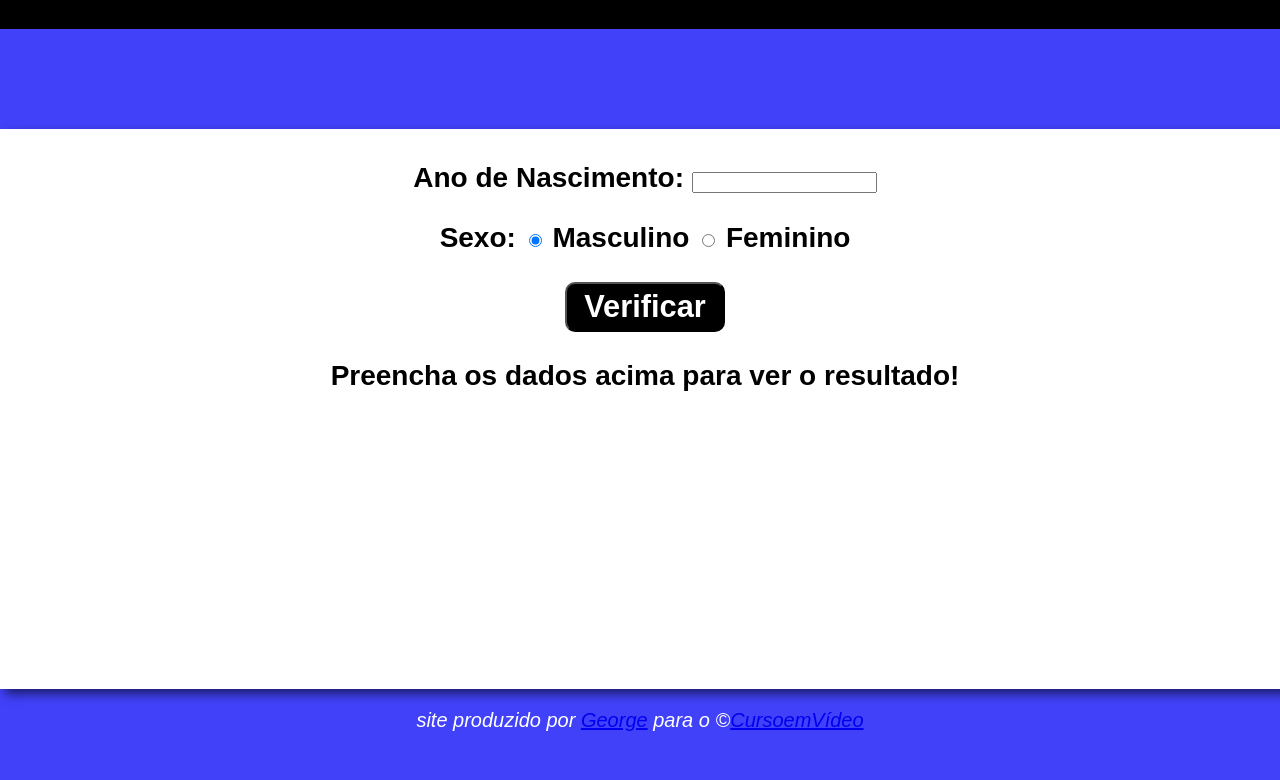
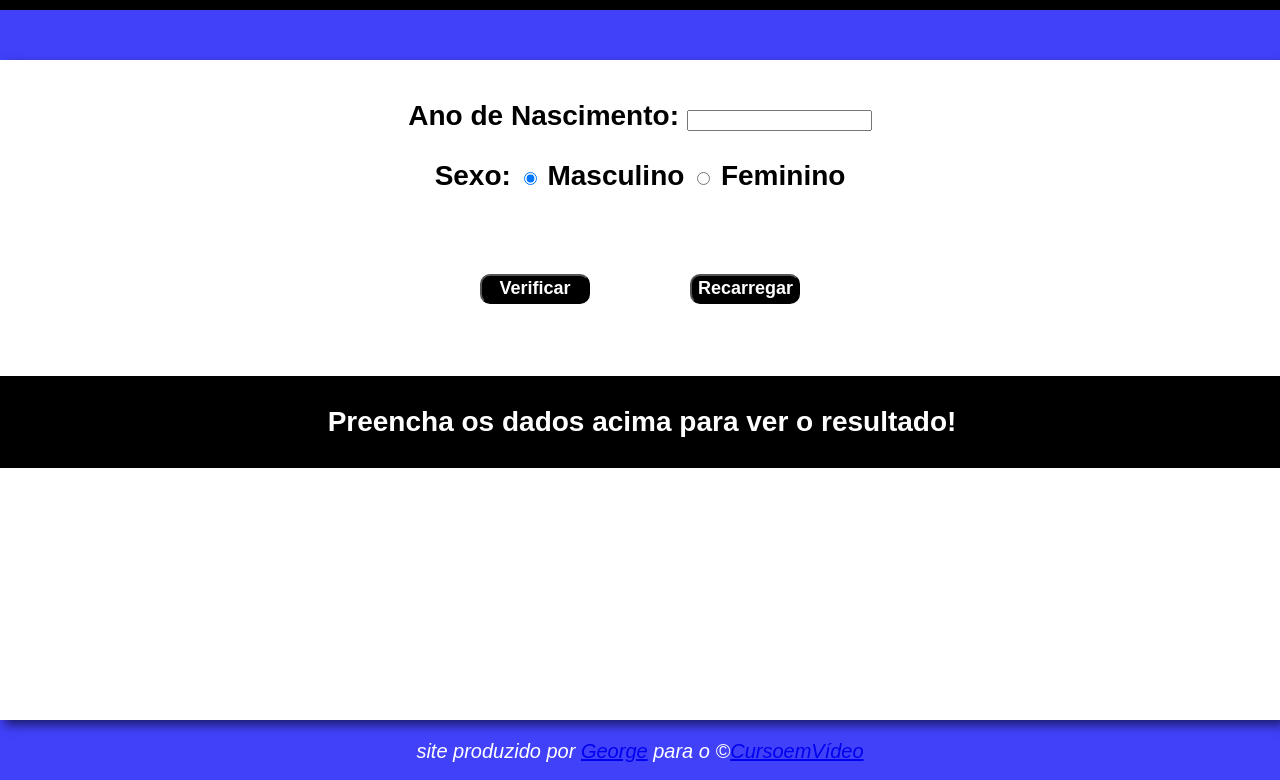
Before and after one commit to GeorgeMBS/Javascript, a plain HTML site: page projetos-js/projeto002/index.html in a window 1280 px wide. Shown: the part 80-860 px from the top of the page. Before the commit the page ends 832 px from the top, so only its background shows below. Drawn offline with Linux system fonts and the light colour scheme.

Commit message:
update curso

```diff
--- a/projetos-js/projeto002/código.js
+++ b/projetos-js/projeto002/código.js
@@ -56,9 +56,14 @@ function verificar() {
        document.getElementById("foto").style.borderColor = "black"
        document.getElementById("foto").style.borderRadius = "250px"
        document.getElementById("foto").style.position = "absolute"
-       document.getElementById("foto").style.left = "42.8%"
+       document.getElementById("foto").style.left = "41.8%"
        document.getElementById("foto").style.top = "57%"
+       document.getElementById("foto").style.margin = "20px"
 
     }
 
 }
+
+function reload () {
+    window.location.reload()
+}
--- a/projetos-js/projeto002/estilo.css
+++ b/projetos-js/projeto002/estilo.css
@@ -17,16 +17,18 @@ header {
     font: 1em sans-serif;
     font-weight: bolder;
     width: 100%;
+    height: 80px;
 }
 
 section {
     background: white;
-    padding: 5px;
+
     width: 100%;
-    height: 350px;
+    height: 650px;
     box-shadow: 5px 5px 10px rgba(0, 0, 0, 0.577);
-    margin-top: 100px;
-    height: 550px;
+    margin-top: 50px;
+    padding-top: 10px;
+
  }
 
 div {
@@ -34,43 +36,56 @@ div {
     font-size: 1.4em;
     font-family:Arial, sans-serif;
     font-weight: bolder;
+    padding: 2px;
+
 }
 
-#botão {
-    width: 160px;
-    height: 50px;
-    font-size: 1.1em;
+#botões{
+    height: 90px;
+    display: flex;
+    justify-content: center;
+    margin: 0;
+    margin-top: 0;
+    padding: 0;
+}
+
+.botão {
+    width: 110px;
+    height: 30px;
+    font-size: 18px;
     font-family: Arial, Helvetica, sans-serif;
     font-weight: bold;
     background-color: black;
     color: white;
     border-radius: 10px;
     transition-duration: 1s;
+    margin-left: 50px;
+    margin-right: 50px;
  }
 
- #botão:hover {
-    width: 200px;
-    height: 70px;
+ .botão:hover {
+    width: 120px;
+    height: 40px;
     transition-duration: 1s;
     background-color: rgb(255, 255, 255);
     color: rgb(3, 3, 3);
 }
 
 div#res {
-
+    background-color: rgb(0, 0, 0);
+    color: white;
     text-align: center;
     font-size: 1.4em;
     font-family:Arial, sans-serif;
     font-weight: bolder;
+    width: 100%;
 
 }
-
-
 
 footer {
     color: white;
     font-style: italic;
     text-align: center;
-
+    height: 40px;
 
 }
--- a/projetos-js/projeto002/index.html
+++ b/projetos-js/projeto002/index.html
@@ -22,10 +22,14 @@
                 <input type="radio" name="radsex" id="fem">
                 <label for="fem">Feminino</label>
             </p>
-            <p><input id="botão" type="button" value="Verificar" onclick="verificar()"></p>
+            <div id="botões">
+                <p><input class="botão" type="button" value="Verificar" onclick="verificar()"></p>
+                <p><input class="botão" type="button" value="Recarregar" onclick="reload()"></p>
+            </div>
+            <br><br>
         </div>
         <div id="res">
-            Preencha os dados acima para ver o resultado!
+            <p>Preencha os dados acima para ver o resultado!</p>
         </div>
     </section>
 
```
